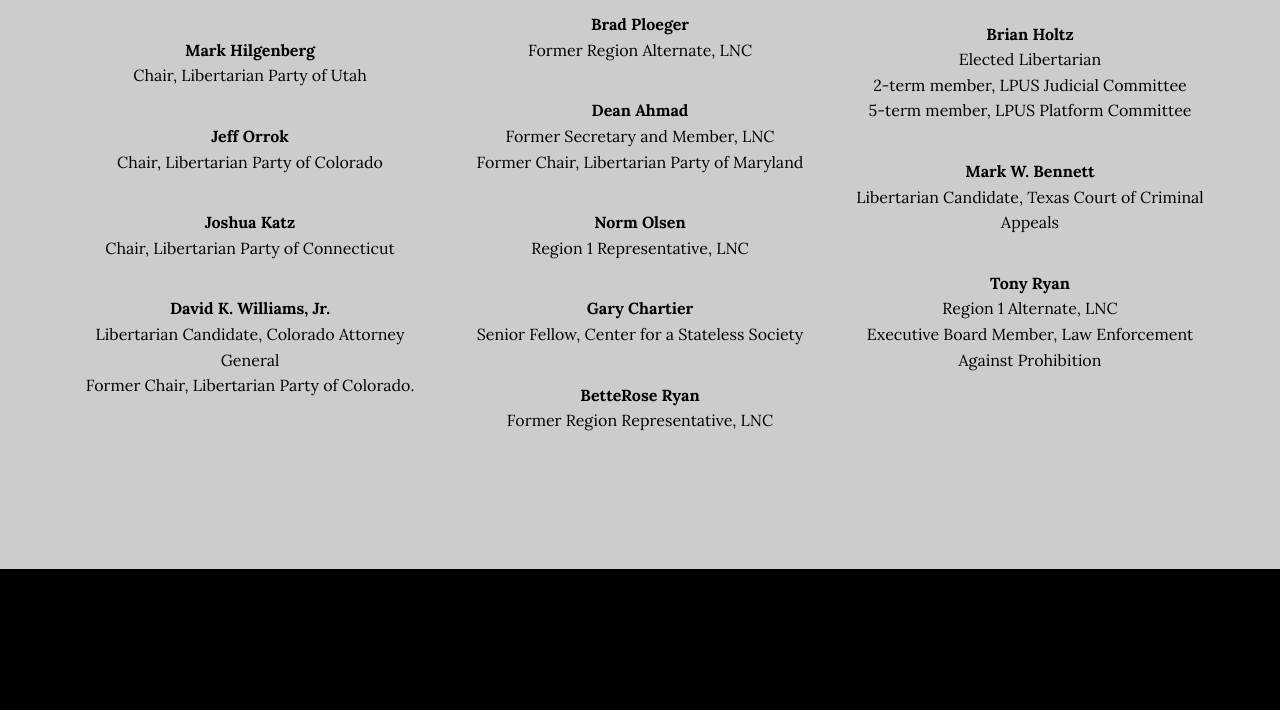
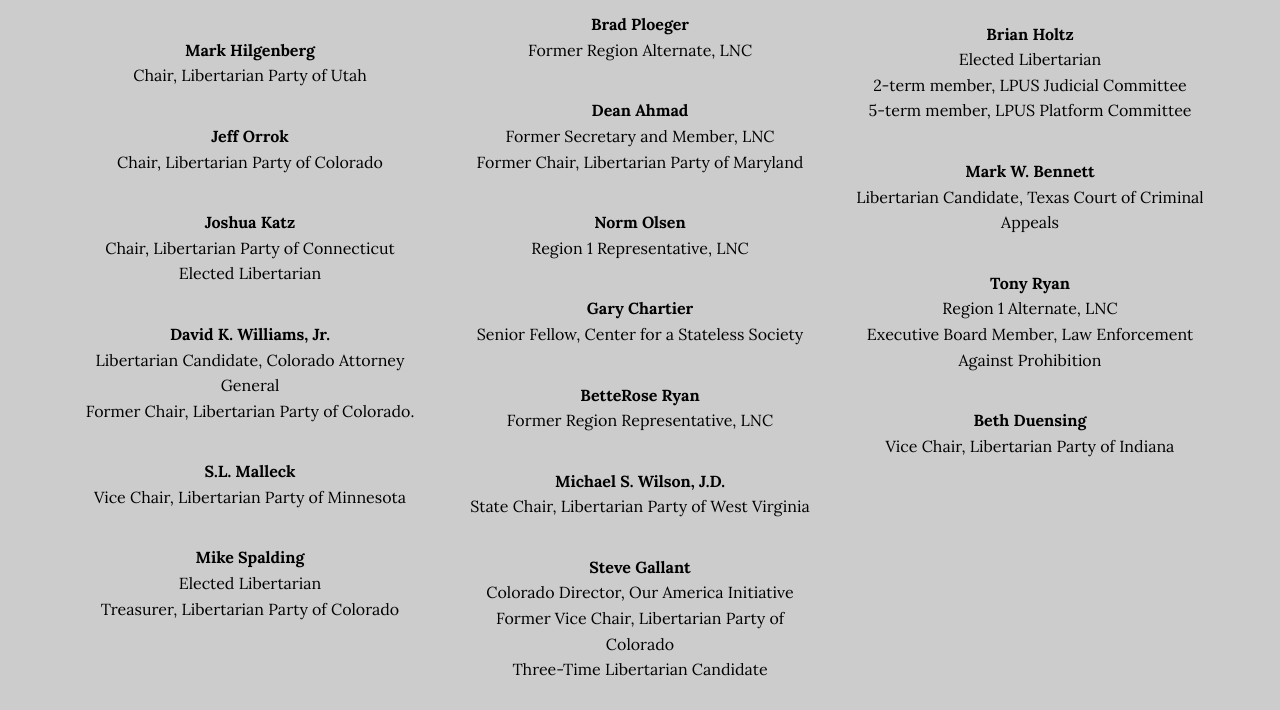
Before and after one commit to bploeger/bploeger.github.io, a plain HTML site: page index.html in a window 1280 px wide. Shown: the part 3330-4040 px from the top of the page. Drawn offline with nearby package versions, Linux system fonts and the light colour scheme.

Commit message:
Updated Supporters

```diff
--- a/index.html
+++ b/index.html
@@ -132,31 +132,36 @@
                 </div>
                 <div class="row">
                     <div class="col-lg-4">
-                        <p class="supporters-text"><strong>Brett Bittner</strong><br>Former Elected Libertarian<br />Past Chair, Libertarian State Leadership Alliance<br />Former Executive Director, Libertarian Party of Georgia</p>
-                        <p class="supporters-text"><strong>Doug Craig</strong><br>Chair, Libertarian Party of Georgia<br />Region 2 Alternate, LNC</p>
-                        <p class="supporters-text"><strong>Mark Hilgenberg</strong><br>Chair, Libertarian Party of Utah</p>
-                        <p class="supporters-text"><strong>Jeff Orrok</strong><br>Chair, Libertarian Party of Colorado</p>
-                        <p class="supporters-text"><strong>Joshua Katz</strong><br>Chair, Libertarian Party of Connecticut</p>
-                        <p class="supporters-text"><strong>David K. Williams, Jr.</strong><br><a class="supporter" href="http://williams4co.com/">Libertarian Candidate, Colorado Attorney General</a><br />Former Chair, Libertarian Party of Colorado.</p>
+                        <p class="supporters-text"><strong>Brett Bittner</strong><br/>Former Elected Libertarian<br />Past Chair, Libertarian State Leadership Alliance<br />Former Executive Director, Libertarian Party of Georgia</p>
+                        <p class="supporters-text"><strong>Doug Craig</strong><br/>Chair, Libertarian Party of Georgia<br />Region 2 Alternate, LNC</p>
+                        <p class="supporters-text"><strong>Mark Hilgenberg</strong><br/>Chair, Libertarian Party of Utah</p>
+                        <p class="supporters-text"><strong>Jeff Orrok</strong><br/>Chair, Libertarian Party of Colorado</p>
+                        <p class="supporters-text"><strong>Joshua Katz</strong><br/>Chair, Libertarian Party of Connecticut<br />Elected Libertarian</p>
+                        <p class="supporters-text"><strong>David K. Williams, Jr.</strong><br/><a class="supporter" href="http://williams4co.com/">Libertarian Candidate, Colorado Attorney General</a><br />Former Chair, Libertarian Party of Colorado.</p>
+                        <p class="supporters-text"><strong>S.L. Malleck</strong><br />Vice Chair, Libertarian Party of Minnesota</p>
+                        <p class="supporters-text"><strong>Mike Spalding</strong><br />Elected Libertarian<br />Treasurer, Libertarian Party of Colorado</p>
                     </div>
 
                     <div class="col-lg-4">
-                        <p class="supporters-text"><strong>Chuck Moulton</strong><br>Former Vice Chair, LNC<br/>Former Chair, Libertarian Party of Virginia<br/>Former Chair, Libertarian Party of Pennsylvania</p>
-                        <p class="supporters-text"><strong>George Phillies</strong><br>Editor and Former Chair, Libertarian Association of Massachusetts</p>
-                        <p class="supporters-text"><strong>Brad Ploeger</strong><br>Former Region Alternate, LNC</p>
-                        <p class="supporters-text"><strong>Dean Ahmad</strong><br>Former Secretary and Member, LNC<br/>Former Chair, Libertarian Party of Maryland</p>
-                        <p class="supporters-text"><strong>Norm Olsen</strong><br>Region 1 Representative, LNC</p>
-                        <p class="supporters-text"><strong>Gary Chartier</strong><br>Senior Fellow, Center for a Stateless Society</p>
-                        <p class="supporters-text"><strong>BetteRose Ryan</strong><br>Former Region Representative, LNC</p>
+                        <p class="supporters-text"><strong>Chuck Moulton</strong><br/>Former Vice Chair, LNC<br/>Former Chair, Libertarian Party of Virginia<br/>Former Chair, Libertarian Party of Pennsylvania</p>
+                        <p class="supporters-text"><strong>George Phillies</strong><br/>Editor and Former Chair, Libertarian Association of Massachusetts</p>
+                        <p class="supporters-text"><strong>Brad Ploeger</strong><br/>Former Region Alternate, LNC</p>
+                        <p class="supporters-text"><strong>Dean Ahmad</strong><br/>Former Secretary and Member, LNC<br/>Former Chair, Libertarian Party of Maryland</p>
+                        <p class="supporters-text"><strong>Norm Olsen</strong><br/>Region 1 Representative, LNC</p>
+                        <p class="supporters-text"><strong>Gary Chartier</strong><br/>Senior Fellow, Center for a Stateless Society</p>
+                        <p class="supporters-text"><strong>BetteRose Ryan</strong><br/>Former Region Representative, LNC</p>
+                        <p class="supporters-text"><strong>Michael S. Wilson, J.D.</strong><br/>State Chair, Libertarian Party of West Virginia</p>
+                        <p class="supporters-text"><strong>Steve Gallant</strong><br/>Colorado Director, Our America Initiative<br />Former Vice Chair, Libertarian Party of Colorado<br />Three-Time Libertarian Candidate</p>
                     </div>
 
                     <div class="col-lg-4">
-                        <p class="supporters-text"><strong>Jake Porter</strong><br>Libertarian Candidate, Iowa Secretary of State</p>
-                        <p class="supporters-text"><strong>Starchild</strong><br>At-Large Representative, LNC</p>
-                        <p class="supporters-text"><strong>Arvin Vohra</strong><br>At-Large Representative, LNC</p>
-                        <p class="supporters-text"><strong>Brian Holtz</strong><br>Elected Libertarian<br/>2-term member, LPUS Judicial Committee<br/>5-term member, LPUS Platform Committee</p>
-                        <p class="supporters-text"><strong>Mark W. Bennett</strong><br><a class="supporter" href="http://www.bennettdissenting.com/">Libertarian Candidate, Texas Court of Criminal Appeals</a></p>
-                        <p class="supporters-text"><strong>Tony Ryan</strong><br>Region 1 Alternate, LNC<br />Executive Board Member, Law Enforcement Against Prohibition</p>
+                        <p class="supporters-text"><strong>Jake Porter</strong><br/>Libertarian Candidate, Iowa Secretary of State</p>
+                        <p class="supporters-text"><strong>Starchild</strong><br/>At-Large Representative, LNC</p>
+                        <p class="supporters-text"><strong>Arvin Vohra</strong><br/>At-Large Representative, LNC</p>
+                        <p class="supporters-text"><strong>Brian Holtz</strong><br/>Elected Libertarian<br/>2-term member, LPUS Judicial Committee<br/>5-term member, LPUS Platform Committee</p>
+                        <p class="supporters-text"><strong>Mark W. Bennett</strong><br/><a class="supporter" href="http://www.bennettdissenting.com/">Libertarian Candidate, Texas Court of Criminal Appeals</a></p>
+                        <p class="supporters-text"><strong>Tony Ryan</strong><br/>Region 1 Alternate, LNC<br />Executive Board Member, Law Enforcement Against Prohibition</p>
+                        <p class="supporters-text"><strong>Beth Duensing</strong><br/>Vice Chair, Libertarian Party of Indiana</p>
                     </div>
                 </div>
             </div>
```
